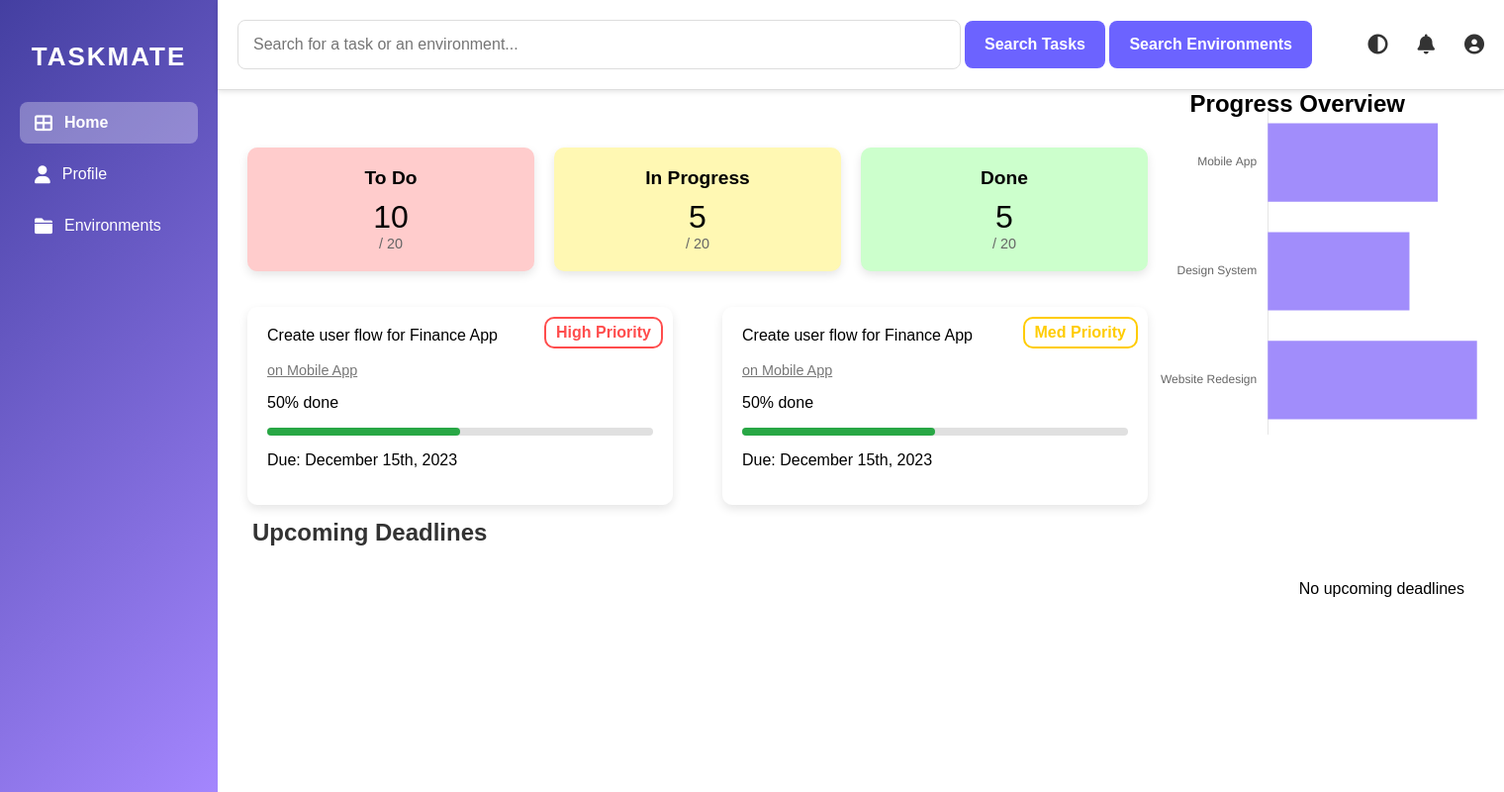
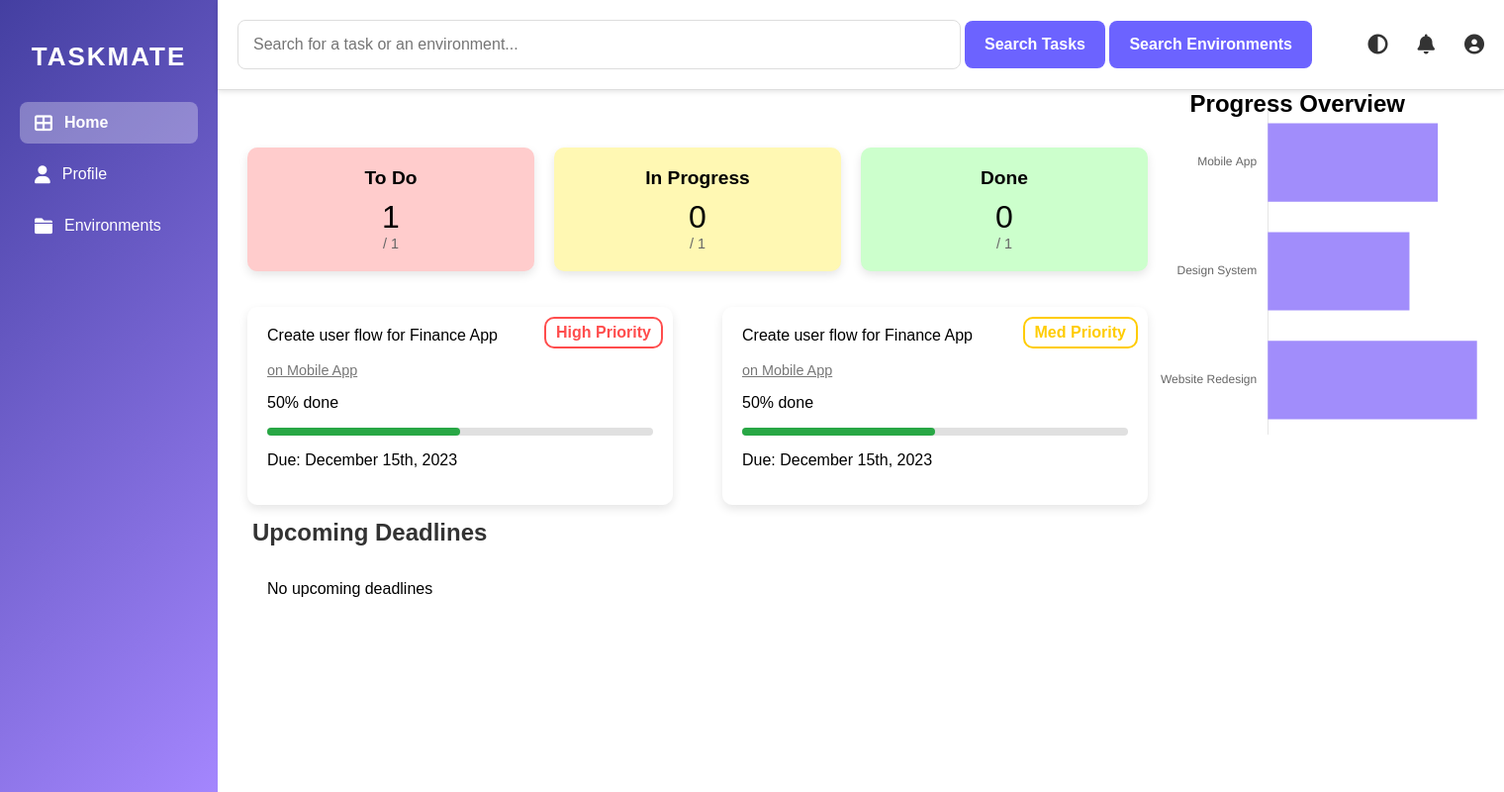
Before and after one commit to 17-doha/TaskMate-Project, a Django app: page /main/1/ in a window 1520 px wide. Shown: the whole page at 99% size. Run offline with Django 5.2, Linux system fonts and the light colour scheme; tables that the repository leaves empty hold one stand-in row (values such as "Sample post"); parts of the project's set-up code (start-up, migrations or seed data) failed here and were passed over; some libraries are stand-ins or nearby versions.

Commit message:
backend of the cards is done

```diff
--- a/taskmate/main/static/mainpage.css
+++ b/taskmate/main/static/mainpage.css
@@ -163,13 +163,14 @@
 
 
   .upcoming-deadlines {
-  position: absolute; /* Position relative to the page */
-  top: 570px; /* Align above other elements */
-  right: 40px; /* Align with the card-container */
-  display: flex; /* Arrange cards horizontally */
-  gap: 35px; /* Add spacing between cards */
-  z-index: 1; /* Ensure it overlaps other content */
-}
+    position: absolute; /* Maintain absolute positioning */
+    top: 570px; /* Adjust top value to align properly */
+    left: 270px; /* Use `left` instead of `right` to align to the left */
+    display: flex; /* Arrange cards horizontally */
+    gap: 35px; /* Add spacing between cards */
+    z-index: 1; /* Ensure it overlaps other content */
+  }
+
 
 .upcoming-deadlines-card {
   background-color: #fff; /* White background for the card */
--- a/taskmate/main/templates/mainpage.html
+++ b/taskmate/main/templates/mainpage.html
@@ -99,22 +99,22 @@
     <!-- Card for To Do -->
     <div class="card todo">
       <div class="card-title">To Do</div>
-      <div class="card-count">10</div>
-      <div class="card-total">/ 20</div>
+      <div class="card-count">{{ task_counts.todo }}</div>
+      <div class="card-total">/ {{ task_counts.total }}</div>
     </div>
 
     <!-- Card for In Progress -->
     <div class="card in-progress">
       <div class="card-title">In Progress</div>
-      <div class="card-count">5</div>
-      <div class="card-total">/ 20</div>
+      <div class="card-count">{{ task_counts.in_progress }}</div>
+      <div class="card-total">/ {{ task_counts.total }}</div>
     </div>
 
     <!-- Card for Done -->
     <div class="card done">
       <div class="card-title">Done</div>
-      <div class="card-count">5</div>
-      <div class="card-total">/ 20</div>
+      <div class="card-count">{{ task_counts.done }}</div>
+      <div class="card-total">/ {{ task_counts.total }}</div>
     </div>
   </div>
 
@@ -124,12 +124,18 @@
     <h3 class="upcoming-deadlines-header">Upcoming Deadlines</h3>
 
     <div class="upcoming-deadlines">
-    {% for task in tasks %}
+      {% for item in tasks_with_environment %}
         <div class="upcoming-deadlines-card">
-        <div class="upcoming-deadlines-title">{{ task.content }}</div><br>
-        <div class="upcoming-deadlines-info">on {{ task.table.label }}</div>
+          <!-- Task Title -->
+          <div class="upcoming-deadlines-title">{{ item.task.content }}</div><br>
+
+          <!-- Environment Name -->
+          <div class="upcoming-deadlines-info">on {{ item.environment_name|default:"No Environment" }}</div>
+
+
+          <!-- Deadline -->
           <div class="upcoming-deadlines-info">
-          <p>Due: {{ task.deadline|date:"F j, Y" }}</p>
+            <p>Due: {{ item.task.deadline|date:"F j, Y" }}</p>
           </div>
         </div>
       {% empty %}
@@ -137,6 +143,7 @@
       {% endfor %}
     </div>
 
+
 </body>
 </html>
 
--- a/taskmate/main/views.py
+++ b/taskmate/main/views.py
@@ -1,33 +1,53 @@
 from django.shortcuts import render
-from django.utils.timezone import now  # For getting the current date and time
-from django.db.models import Q
-from task.models import Task  # Import your Table model
-
+from django.utils.timezone import now
+from django.db.models import Q, Count
+from task.models import Task
 
 def mainpage(request, user_id):
-    # user_id = request.session.get('user_id') #"Hash this to access the user_id in any other view"
-    # This is the page to redirect to after login
-    """
-    Renders the main dashboard page after a successful login.
-
-    Logic:
-    - Displays the main page for authenticated users.
-    - Redirects here after both local and Google sign-ins.
-
-    Inputs:
-    - request: HttpRequest object.
-
-    Outputs:
-    - Renders the 'mainpage.html' template.
-    """
     current_datetime = now()
 
-    # Fetch tasks for the user with future deadlines, ordered by the nearest deadline first
+    # Fetch tasks for the user with future deadlines, ordered by nearest deadline
     tasks = Task.objects.filter(
         Q(assigned_to=user_id) | Q(created_by=user_id),
         deadline__gt=current_datetime
     ).order_by('deadline')[:4]
-    # Pass tasks to the template
-    return render(request, 'mainpage.html', {'tasks': tasks})
 
-# Create your views here.
+    # Add environment details to tasks
+    tasks_with_environment = [
+        {
+            'task': task,
+            'environment_name': task.environment_id.label if task.environment_id else "No Environment"
+        }
+        for task in tasks
+    ]
+
+    # Aggregate task counts by status
+    task_counts = Task.objects.filter(
+        Q(assigned_to=user_id) | Q(created_by=user_id)
+    ).aggregate(
+        todo_count=Count('pk', filter=Q(status=Task.PENDING)),
+        in_progress_count=Count('pk', filter=Q(status=Task.IN_PROGRESS)),
+        done_count=Count('pk', filter=Q(status=Task.COMPLETED)),
+    )
+
+    # Calculate total tasks
+    total_tasks = sum(
+        task_counts.get(key, 0) for key in ['todo_count', 'in_progress_count', 'done_count']
+    )
+
+
+    # Pass context to the template
+    context = {
+        'tasks_with_environment': tasks_with_environment,
+        'task_counts': task_counts,
+        'total_tasks': total_tasks,
+        'task_counts': {
+            'todo': task_counts.get('todo_count', 0),
+            'in_progress': task_counts.get('in_progress_count', 0),
+            'done': task_counts.get('done_count', 0),
+            'total': total_tasks,
+        }
+    }
+
+
+    return render(request, 'mainpage.html', context)
```
Lines whose indentation alone changed are shown as unchanged.
